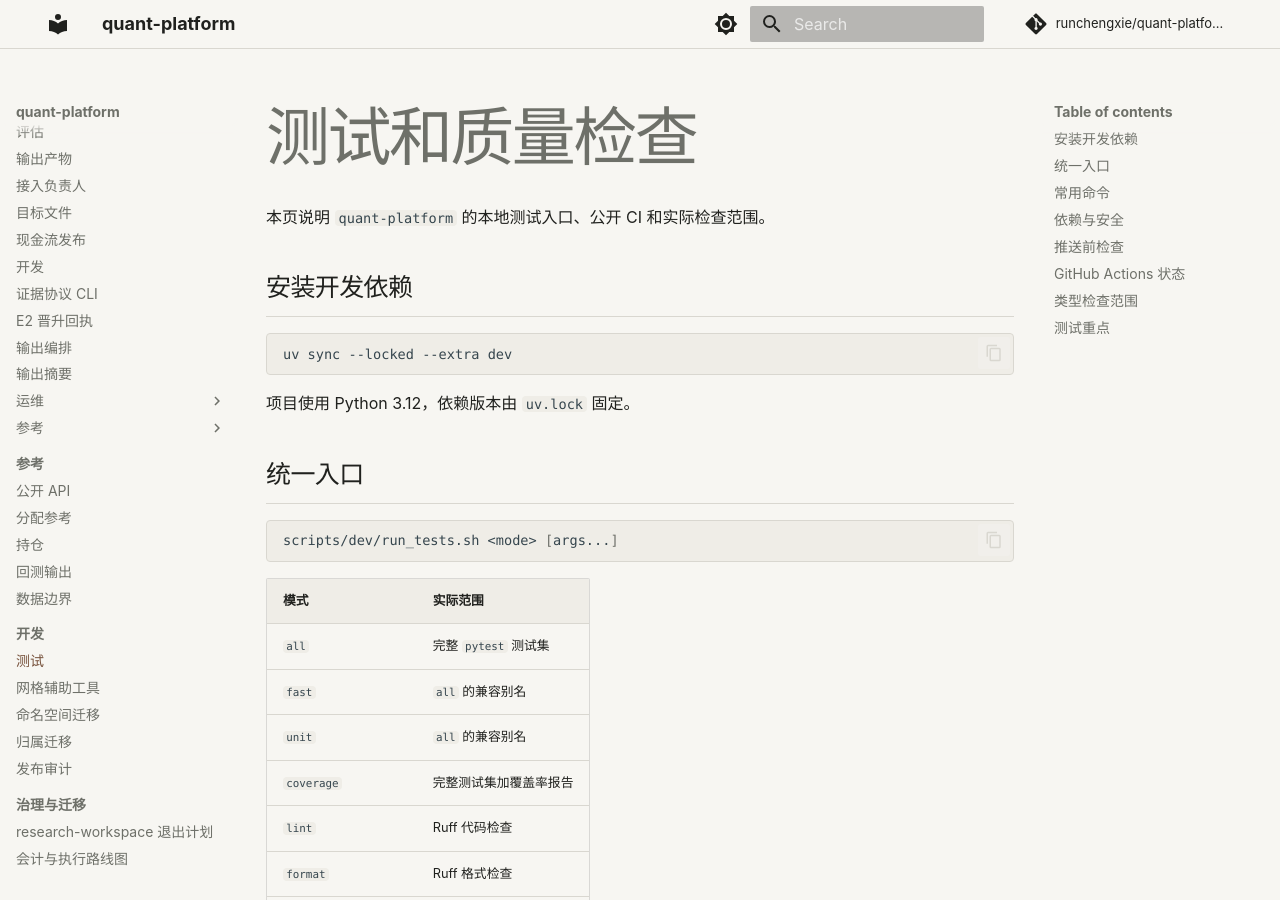
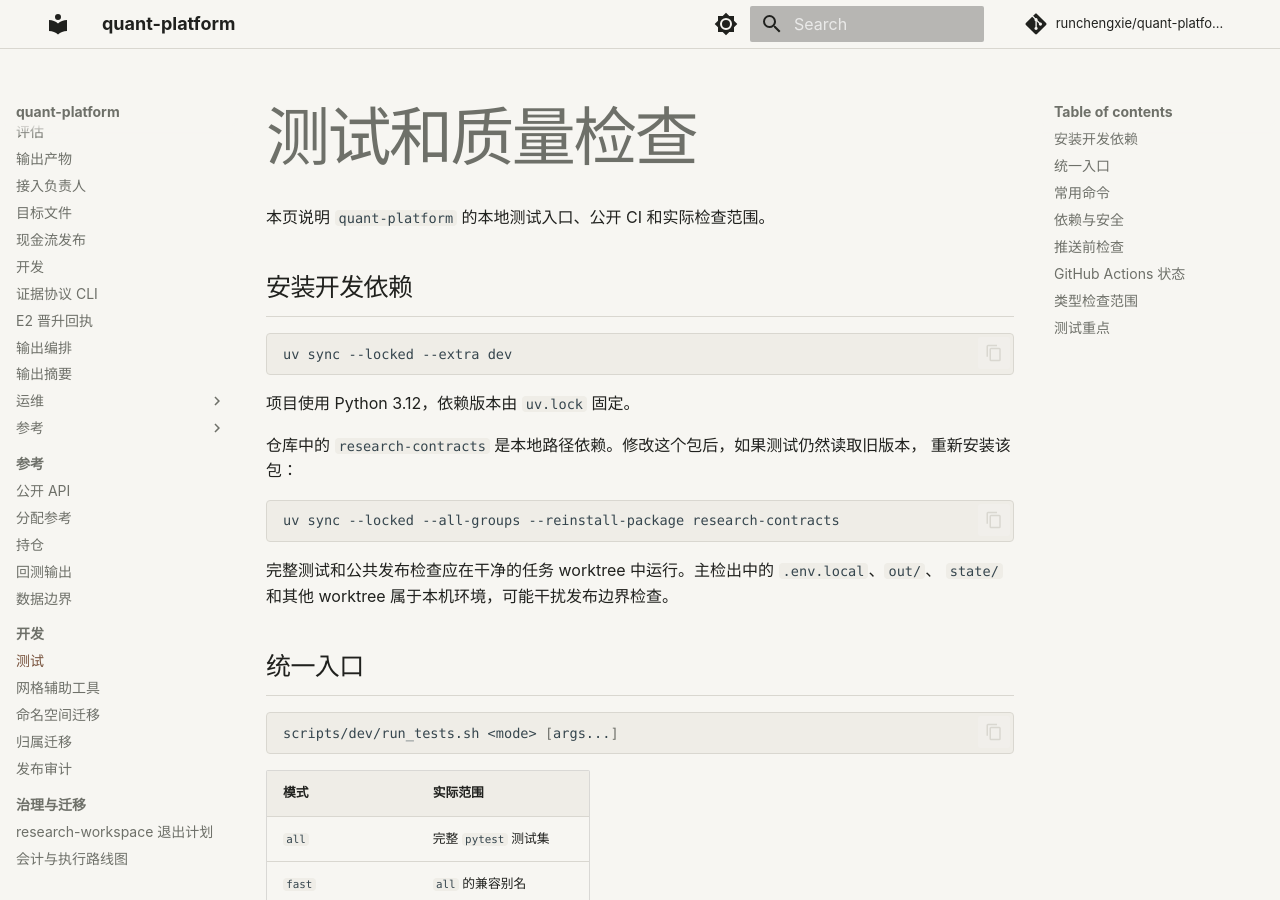
Before and after one commit to runchengxie/quant-platform, an MkDocs documentation site: the page built from docs/testing.md, in a window 1280 px wide and 900 px high. Built offline with MkDocs 1.6.1 and Material for MkDocs 9.7.7, drawn with Linux system fonts in a browser that asks for light colours; comment, search, counter and statistics services are not loaded; some of the changed text lies outside the part shown.

Commit message:
docs: clarify local test environment setup

````diff
--- a/docs/testing.md
+++ b/docs/testing.md
@@ -9,6 +9,16 @@ uv sync --locked --extra dev
 ```
 
 项目使用 Python 3.12，依赖版本由 `uv.lock` 固定。
+
+仓库中的 `research-contracts` 是本地路径依赖。修改这个包后，如果测试仍然读取旧版本，
+重新安装该包：
+
+```bash
+uv sync --locked --all-groups --reinstall-package research-contracts
+```
+
+完整测试和公共发布检查应在干净的任务 worktree 中运行。主检出中的 `.env.local`、`out/`、
+`state/` 和其他 worktree 属于本机环境，可能干扰发布边界检查。
 
 ## 统一入口
 
@@ -64,6 +74,16 @@ coverage 按高风险模块逐步提高，不设置统一阈值。
 
 单独克隆本仓库时不会继承共享钩子。推送前应手动运行上方列出的 `lint`、`format`、`typecheck`、`all` 和 `maintainability`。
 
+公共发布边界检查使用干净导出目录：
+
+```bash
+bash scripts/public_release/build_clean_export.sh \
+  --revision HEAD \
+  --destination /tmp/quant-platform-public-export
+```
+
+不要把主检出目录中的本地运行产物直接当作公开导出结果。
+
 ## GitHub Actions 状态
 
 `.github/workflows/ci.yml` 在公开 PR 上运行公开质量门禁。本地命令和工作区共享 `pre-push` 继续提供提交前的快速反馈。
````
Also changed, not shown: README.md (+9 -0 lines).
